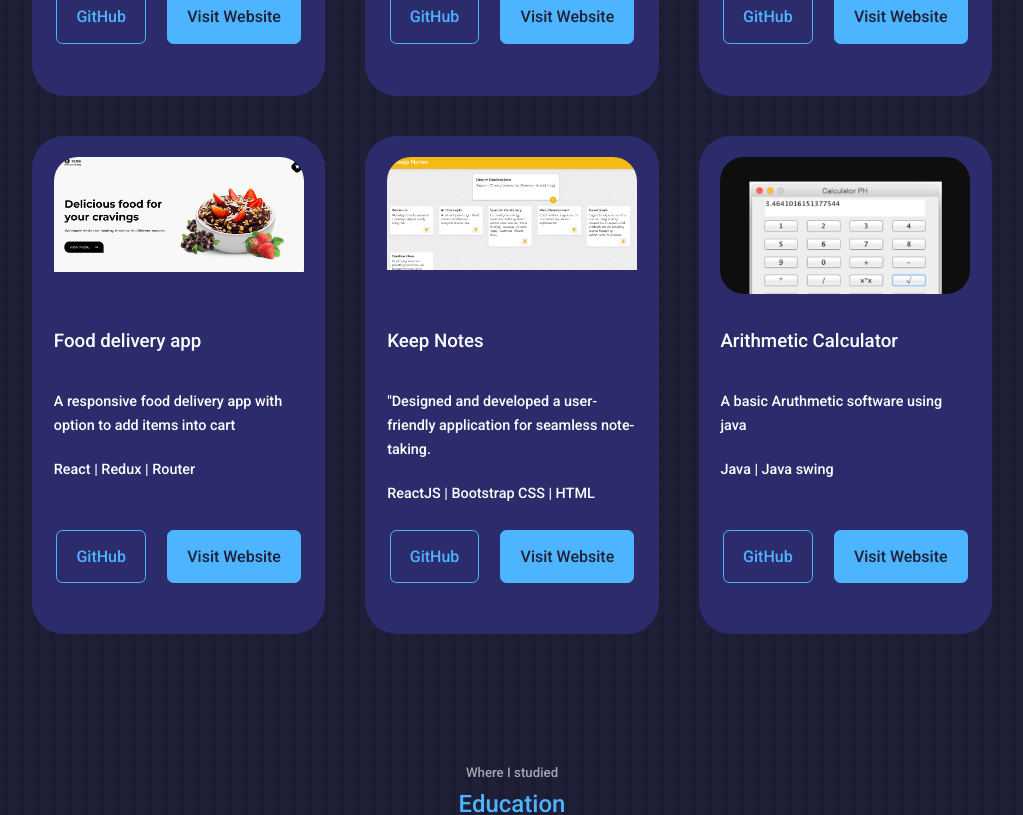
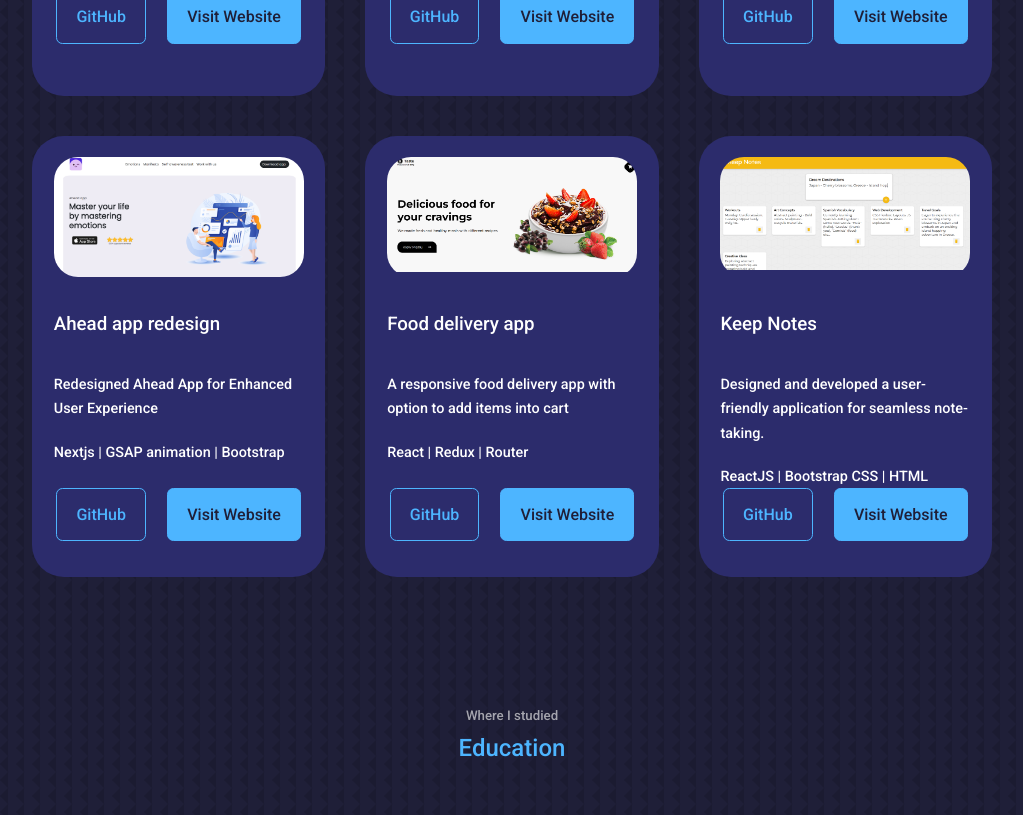
Before and after one commit to adershgr/react-portfolio, a React (Create React App) app: page / in a window 1280 px wide. Shown: the part 2220-3035 px from the top of the page, without its empty margins (128-1151 px from the left). Built offline with nearby package versions, Linux system fonts and the light colour scheme.

Commit message:
updated the projects section

```diff
--- a/src/components/portfolio/Portfolio.jsx
+++ b/src/components/portfolio/Portfolio.jsx
@@ -2,7 +2,7 @@ import React from 'react';
 import IMG1 from '../../assets/tenzi.png';
 import IMG2 from '../../assets/weather.png';
 import IMG6 from '../../assets/foodapp.png'
-import IMG3 from '../../assets/calc.png';
+import IMG3 from '../../assets/ahead.png';
 import IMG4 from '../../assets/keepnote.png';
 import IMG5 from '../../assets/tasklist.png'
 
@@ -32,13 +32,23 @@ const Portfolio = () => {
     },
     {
       id: 1,
-      title: 'Tenzi Game',
+      title: 'Tenzi game',
       img: IMG1,
       description:
         'Tenzi dice game allows user to play this classic game with dice',
       technologies: 'React | HTML | CSS',
       link: 'https://adershgr-tenzi-game.netlify.app/',
       github: 'https://github.com/adershgr/tenzi-game',
+    },
+    {
+      id: 1,
+      title: 'Ahead app redesign',
+      img: IMG3,
+      description:
+        'Redesigned Ahead App for Enhanced User Experience',
+      technologies: 'Nextjs | GSAP animation | Bootstrap',
+      link: 'https://ahead-redesign-app.netlify.app/',
+      github: 'https://github.com/adershgr/ahead-redesign-concept',
     },
     {
       id: 1,
@@ -55,23 +65,11 @@ const Portfolio = () => {
       title: 'Keep Notes',
       img: IMG4,
       description:
-        '"Designed and developed a user-friendly application for seamless note-taking.',
+        'Designed and developed a user-friendly application for seamless note-taking.',
       technologies: 'ReactJS | Bootstrap CSS | HTML',
       link: 'https://keep-yournotes.netlify.app/',
       github: 'https://github.com/adershgr/keepnotes',
     },
-    {
-      id: 1,
-      title: 'Arithmetic Calculator',
-      img: IMG3,
-      description:
-        'A basic Aruthmetic software using java',
-      technologies: 'Java | Java swing',
-      link: 'https://github.com/adershgr/Arithmetic-Calculator',
-      github: 'https://github.com/adershgr/Arithmetic-Calculator',
-    },
-
-
   ];
 
   return (
```
Also changed, not shown: src/assets/ahead.png (added).
